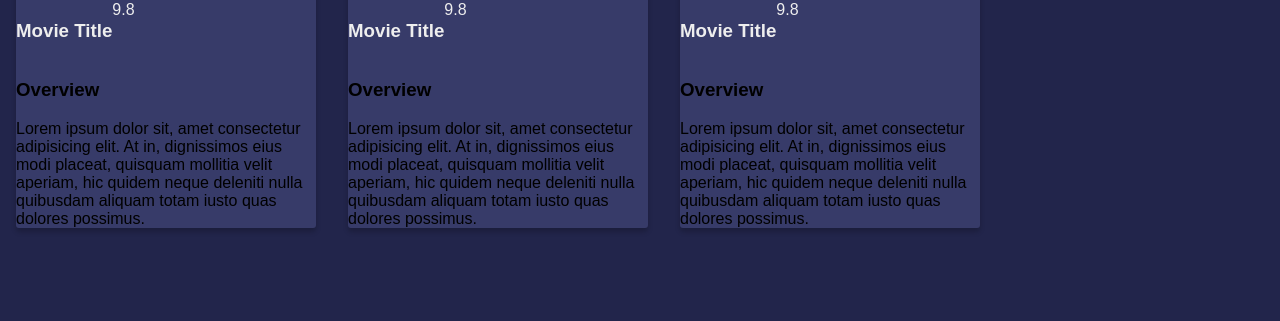
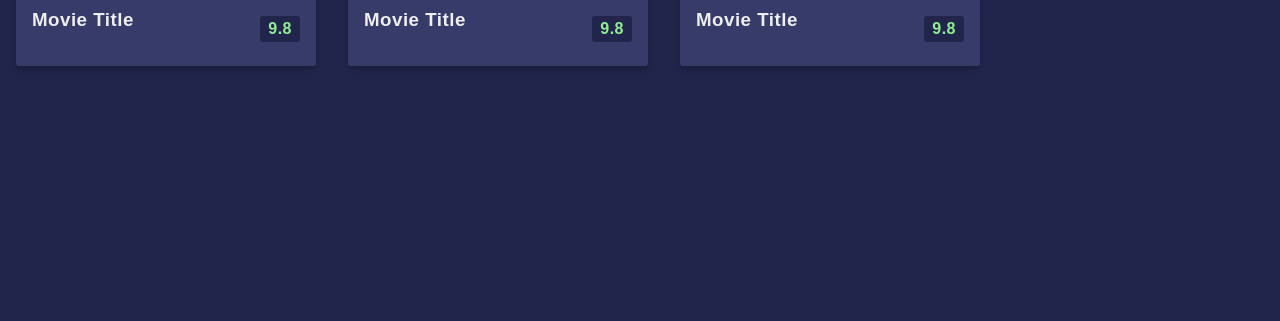
Before and after one commit to cudzoziemka123/_project_starter_, a plain HTML site: page 17 movie app/index.html in a window 1280 px wide. Shown: the part 314-635 px from the top of the page. Drawn offline with Linux system fonts and the light colour scheme; no server answers; a web font is replaced by a local one.

Commit message:
added css and js to movie app project

```diff
--- a/17 movie app/script.js
+++ b/17 movie app/script.js
@@ -0,0 +1,14 @@
+const API_URL =
+  'https://api.themoviedb.org/3/discover/movie?sort_by=popularity.desc&api_key=79948575d4b9df9363953ee51c7fcc16&page=1'
+const IMG_PATH = 'https://image.tmdb.org/t/p/w1280'
+const SEARCH_URL =
+  'https://api.themoviedb.org/3/search/movie?api_key=79948575d4b9df9363953ee51c7fcc16&query="'
+
+// get initial movies
+getMovies(API_URL)
+async function getMovies(url) {
+  const res = await fetch(url)
+  const data = await res.json()
+
+  console.log(data.results)
+}
--- a/17 movie app/style.css
+++ b/17 movie app/style.css
@@ -1,4 +1,4 @@
-@import url("https://fonts.googleapis.com/css2?family=Poppin:wght@200;400&display=swap");
+@import url('https://fonts.googleapis.com/css2?family=Poppin:wght@200;400&display=swap');
 
 :root {
   --primary-color: #22254b;
@@ -9,7 +9,7 @@
 }
 body {
   background-color: var(--primary-color);
-  font-family: "Poppins", sans-serif;
+  font-family: 'Poppins', sans-serif;
   margin: 0;
 }
 
@@ -60,4 +60,46 @@ main {
 .movie-info {
   color: #eee;
   display: flex;
+  align-items: center;
+  justify-content: space-between;
+  padding: 0.5rem 1rem 1rem 1rem;
+  letter-spacing: 0.5px;
 }
+
+.movie-info h3 {
+  margin-top: 0;
+}
+
+.movie-info span {
+  background-color: var(--primary-color);
+  padding: 0.25rem 0.5rem;
+  border-radius: 3px;
+  font-weight: bold;
+}
+
+.movie-info span.green {
+  color: lightgreen;
+}
+
+.movie-info span.orange {
+  color: orange;
+}
+.movie-info span.red {
+  color: red;
+}
+
+.overview {
+  background-color: #fff;
+  padding: 2rem;
+  position: absolute;
+  left: 0;
+  bottom: 0;
+  right: 0;
+  max-height: 100%;
+  transform: translateY(101%);
+  transition: transform 0.3s ease-in;
+}
+
+.movie:hover .overview {
+  transform: translateY(0);
+}
```
Also changed, not shown: 9 sound board/index.html (+9 -34 lines).
